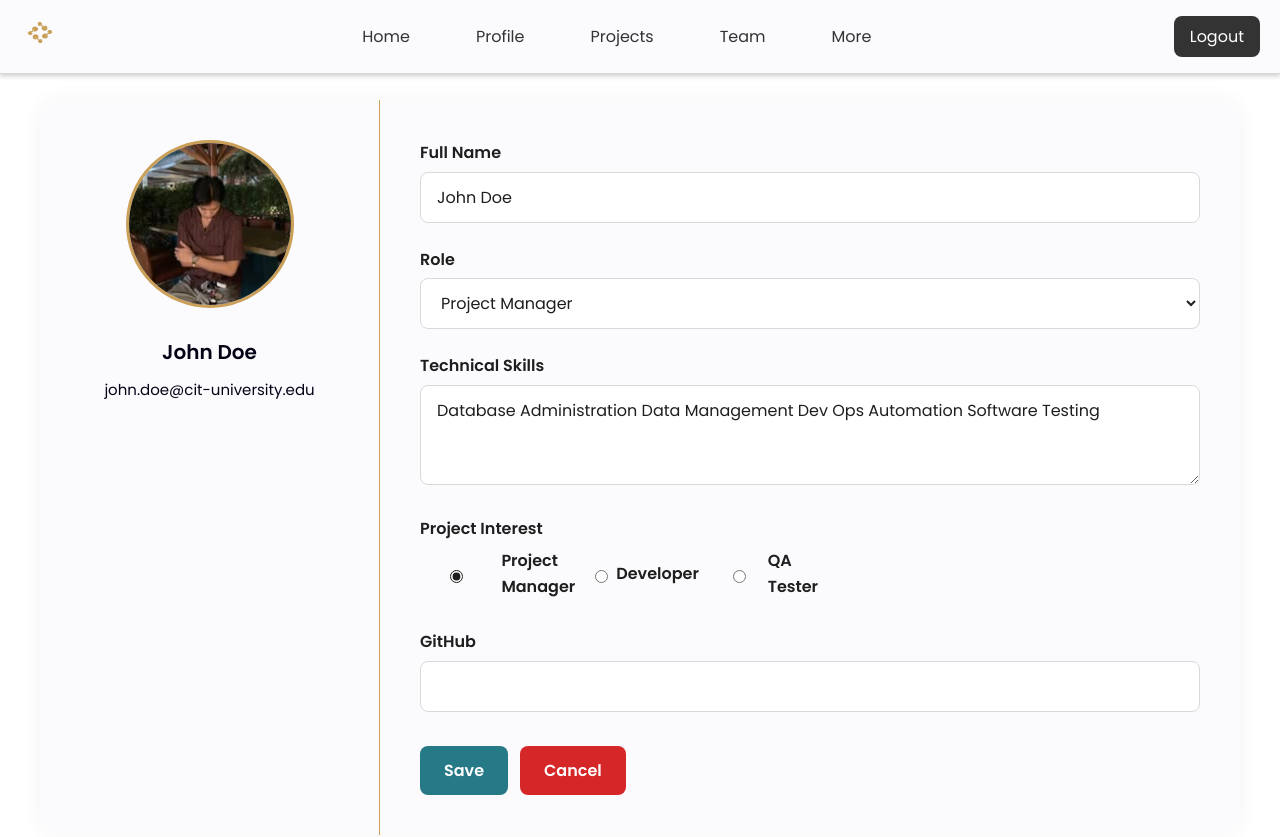
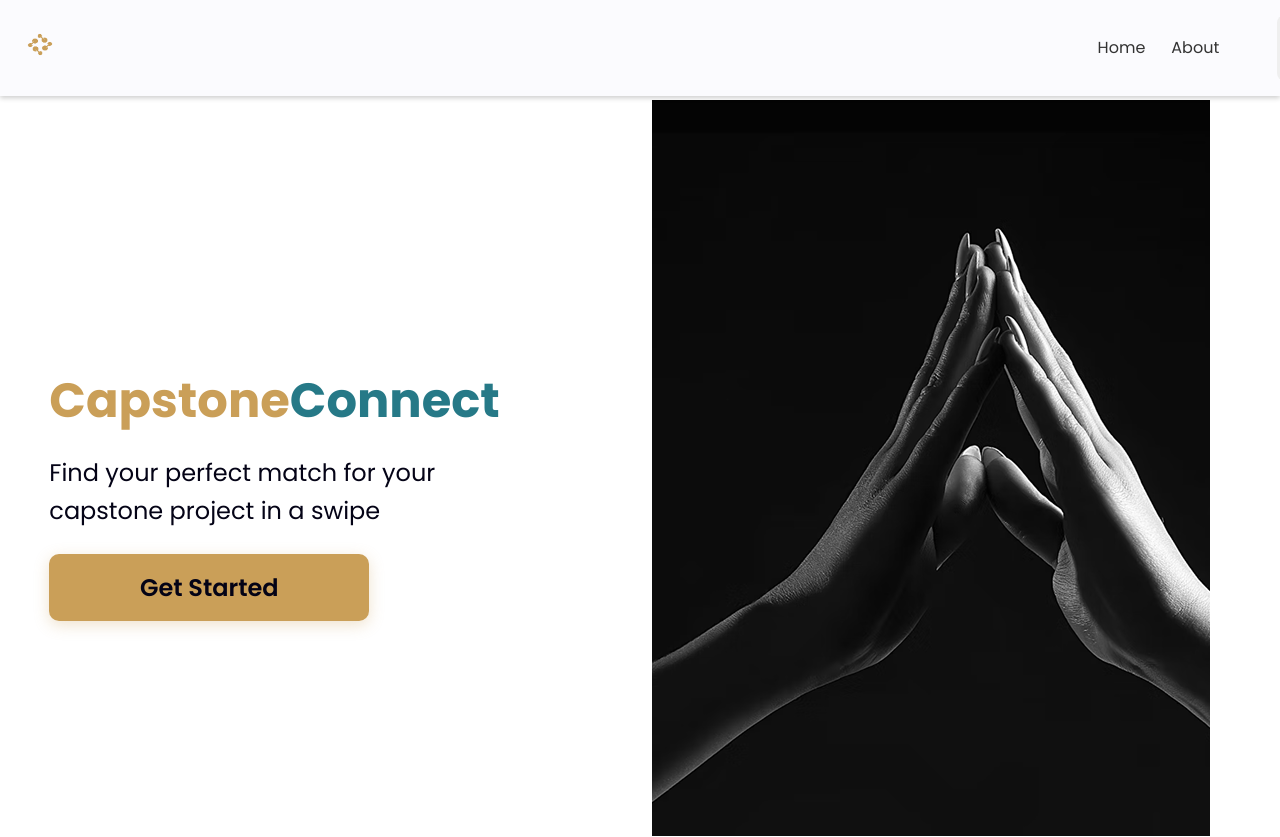
Before and after one commit to Choovyy/CapstoneConnect_Capstone1, a React (Vite) app in the folder Frontend_Capstone1/capstoneconnect/: page / in a window 1280 px wide. Shown: the top 837 px of the page. Built offline with nearby package versions, Linux system fonts and the light colour scheme.

Commit message:
changes in Project

```diff
--- a/Frontend_Capstone1/capstoneconnect/src/App.jsx
+++ b/Frontend_Capstone1/capstoneconnect/src/App.jsx
@@ -1,10 +1,13 @@
 import './App.css';
 import { BrowserRouter as Router, Routes, Route } from 'react-router-dom';
+import LandingPage from './pages/LandingPage.jsx';
 import UserSurveyPage from './pages/UserSurveyPage.jsx';
 import UserSurveyForm from './pages/UserSurveyForm.jsx';
 import UserSurveyForm2 from './pages/UserSurveyForm2.jsx';
 import UserSurveyForm3 from './pages/UserSurveyForm3.jsx';
+import SuggestedTeam from './pages/SuggestedTeam.jsx';
 import Project from './pages/Project.jsx';
+import PendingTeam from './pages/PendingTeam.jsx';
 import Profile from './pages/Profile.jsx';
 import ProfileEdit from './pages/ProfileEdit.jsx';
 
@@ -13,13 +16,16 @@
     <Router>
       <div className="App">
         <Routes>
-          <Route path="/" element={<ProfileEdit />} />
+          <Route path="/" element={<LandingPage />} />
           <Route path="/user-survey-page" element={<UserSurveyPage />} />
           <Route path="/user-survey-form" element={<UserSurveyForm />} />
           <Route path="/user-survey-form2" element={<UserSurveyForm2 />} />
           <Route path="/user-survey-form3" element={<UserSurveyForm3 />} />
+          <Route path="/suggested-team" element={<SuggestedTeam />} />
           <Route path="/project" element={<Project />} />
-          <Route path="/Profile" element={<Profile />} />
+          <Route path="/pending-team" element={<PendingTeam />} />
+          <Route path="/profile" element={<Profile />} />
+          <Route path="/profile-edit" element={<ProfileEdit />} />
         </Routes>
       </div>
     </Router>
```
Also changed, not shown: Frontend_Capstone1/capstoneconnect/src/pages/Project.jsx (line endings or trailing spaces).
